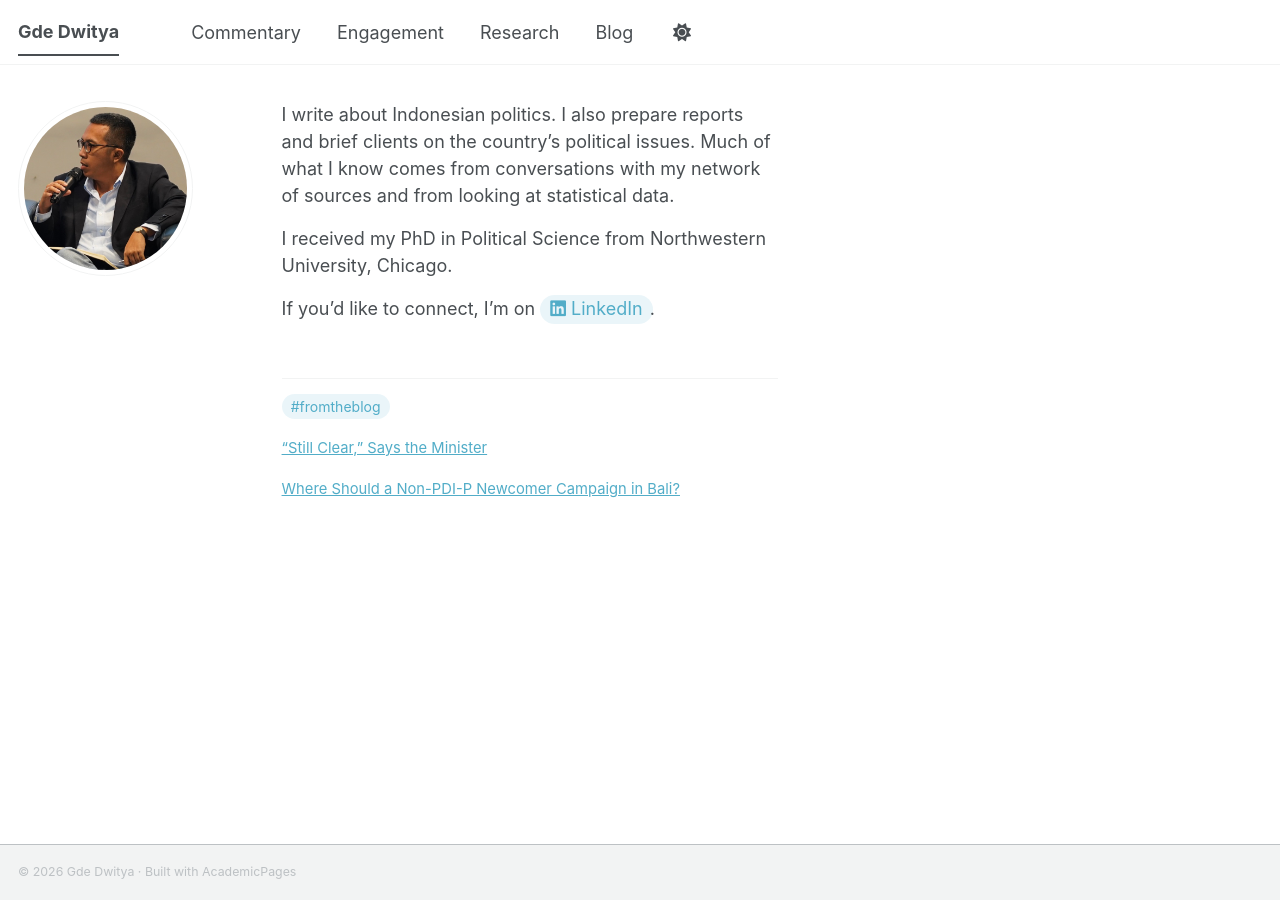
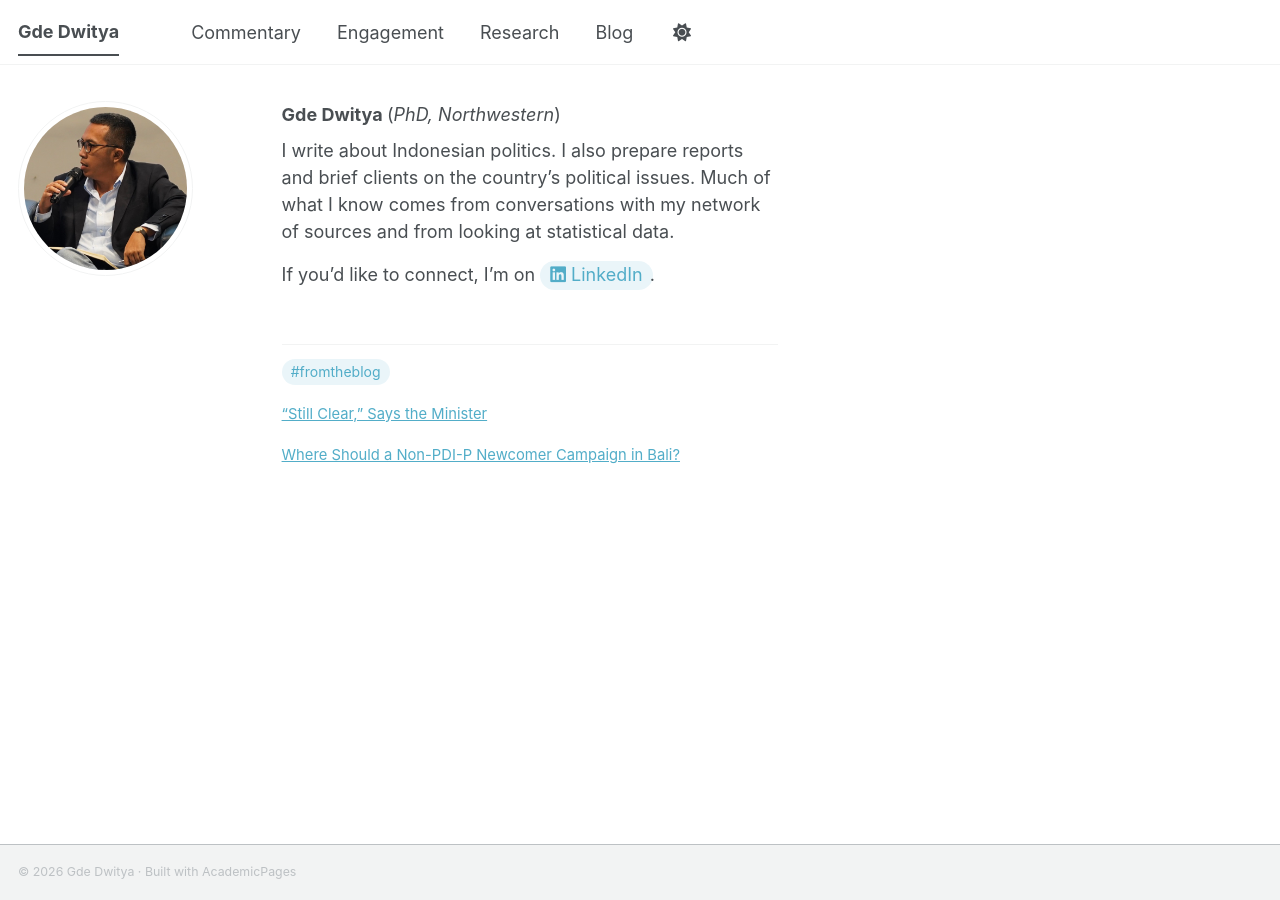
Before and after one commit to gddwty/gddwty.github.io, a Jekyll site: the page built from _pages/about.md, in a window 1280 px wide. Built offline with Jekyll 4.4.1, drawn with Linux system fonts in a browser that asks for light colours; a style sheet for code colours, icons or effects is not loaded.

Commit message:
heading bio

```diff
--- a/_pages/about.md
+++ b/_pages/about.md
@@ -10,9 +10,9 @@ redirect_from:
 
 <div class="bio" markdown="1">
 
+<h1 class="bio__title">Gde Dwitya <span class="bio__cred">(<em>PhD, Northwestern</em>)</span></h1>
+
 I write about Indonesian politics. I also prepare reports and brief clients on the country's political issues. Much of what I know comes from conversations with my network of sources and from looking at statistical data.
-
-I received my PhD in Political Science from Northwestern University, Chicago.
 
 If you'd like to connect, I'm on <a class="inline-pill" href="https://www.linkedin.com/in/gde-dwitya-141127286/" target="_blank" rel="noopener"><i class="fab fa-linkedin" aria-hidden="true"></i> LinkedIn</a>.
 
--- a/assets/css/main.scss
+++ b/assets/css/main.scss
@@ -143,3 +143,5 @@ a.tag:hover { background: color-mix(in srgb, var(--global-link-color) 22%, trans
 /* LinkedIn pill inside the Home bio text */
 .page__content a.inline-pill { display: inline-block; padding: 0 0.55em; margin-right: -0.15em; border-radius: 1em; line-height: 1.6; text-decoration: none; white-space: nowrap; color: var(--global-link-color); background: color-mix(in srgb, var(--global-link-color) 12%, transparent); }
 .page__content a.inline-pill:hover { color: var(--global-link-color); background: color-mix(in srgb, var(--global-link-color) 22%, transparent); }
+.bio__title { font-size: 1em; margin: 0 0 0.5em; line-height: 1.5; }
+.bio__cred { font-weight: normal; color: var(--global-text-color); }
```
